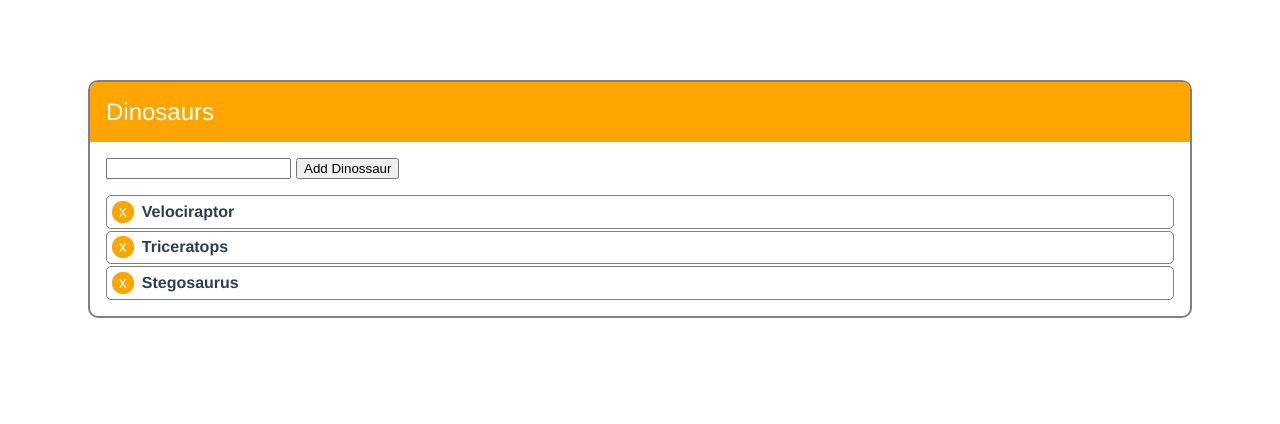
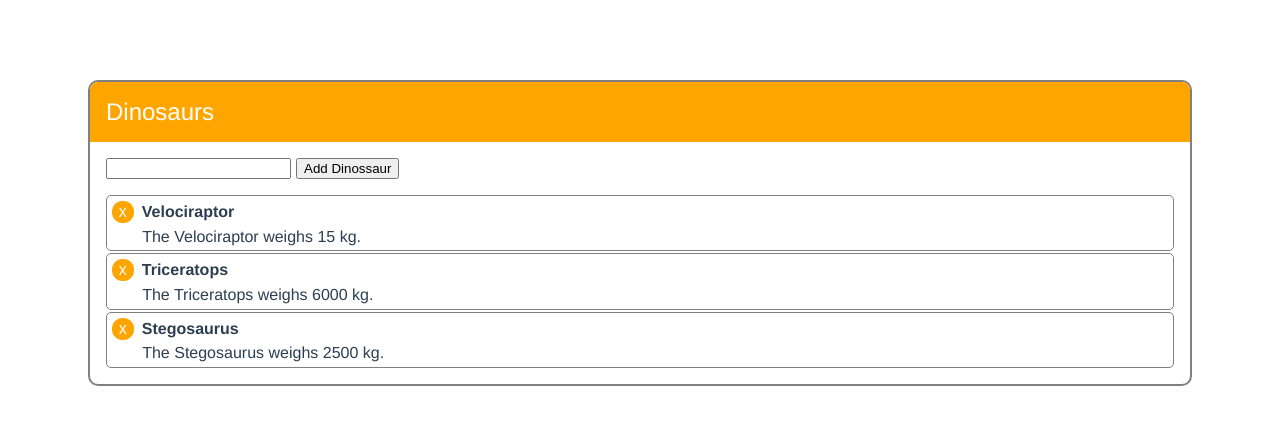
Before and after one commit to Juraci/dinosaurs-vue, a Vue app: page / in a window 1280 px wide. Shown: the top 424 px of the page. Built offline with nearby package versions, Linux system fonts and the light colour scheme.

Commit message:
basic dinosaur info

```diff
--- a/src/components/Card.vue
+++ b/src/components/Card.vue
@@ -9,6 +9,7 @@
       <li v-bind:key="item.id" v-for="item in items">
         <button class="removeItem" v-on:click="removeItem(item.id)" type="button" name="button">x</button>
         <h4 class="dinoName">{{ item.text | capitalize }}</h4>
+        <span v-if="item.weight" class="basicInfo">The {{ item.text | capitalize }} weighs {{ item.weight }}.</span>
       </li>
     </ul>
   </div>
@@ -21,9 +22,21 @@
       return {
         title: 'Dinosaurs',
         items: [
-          { id: 1, text: "Velociraptor" },
-          { id: 2, text: "Triceratops" },
-          { id: 3, text: "stegosaurus" },
+          {
+            id: 1,
+            text: "Velociraptor",
+            weight: "15 kg",
+          },
+          {
+            id: 2,
+            text: "Triceratops",
+            weight: "6000 kg",
+          },
+          {
+            id: 3,
+            text: "stegosaurus",
+            weight: "2500 kg",
+          },
         ],
       };
     },
@@ -48,7 +61,7 @@
         if(!value) return '';
         value = value.toString();
         return value.charAt(0).toUpperCase() + value.slice(1);
-      }
+      },
     },
   }
 </script>
@@ -108,4 +121,11 @@
     display: inline;
     margin-left: 0.5rem;
   }
+
+  .basicInfo {
+    display: block;
+    font-size: 1em;
+    margin-top: 0.3rem;
+    margin-left: 1.9rem;
+  }
 </style>
```
